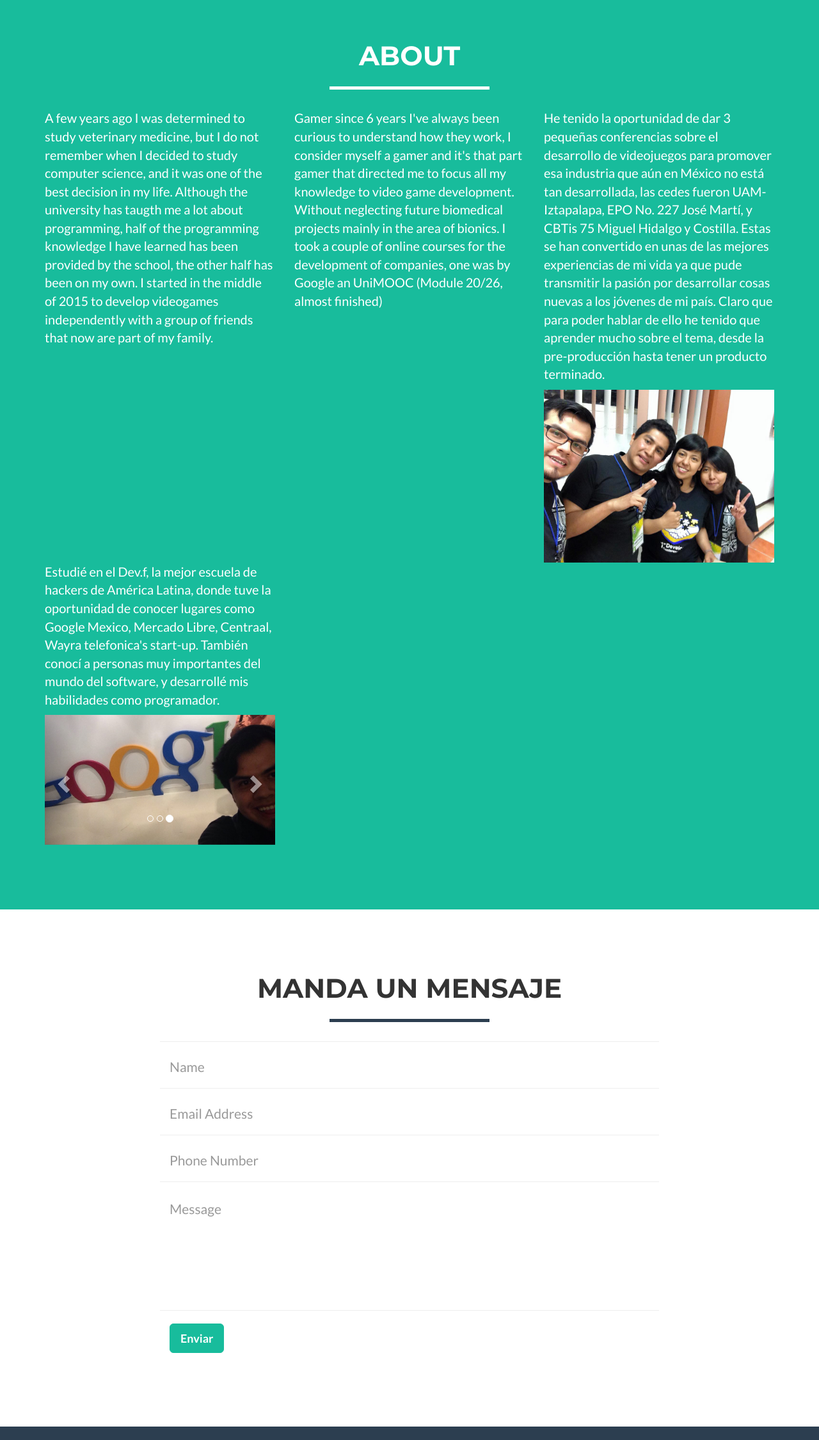
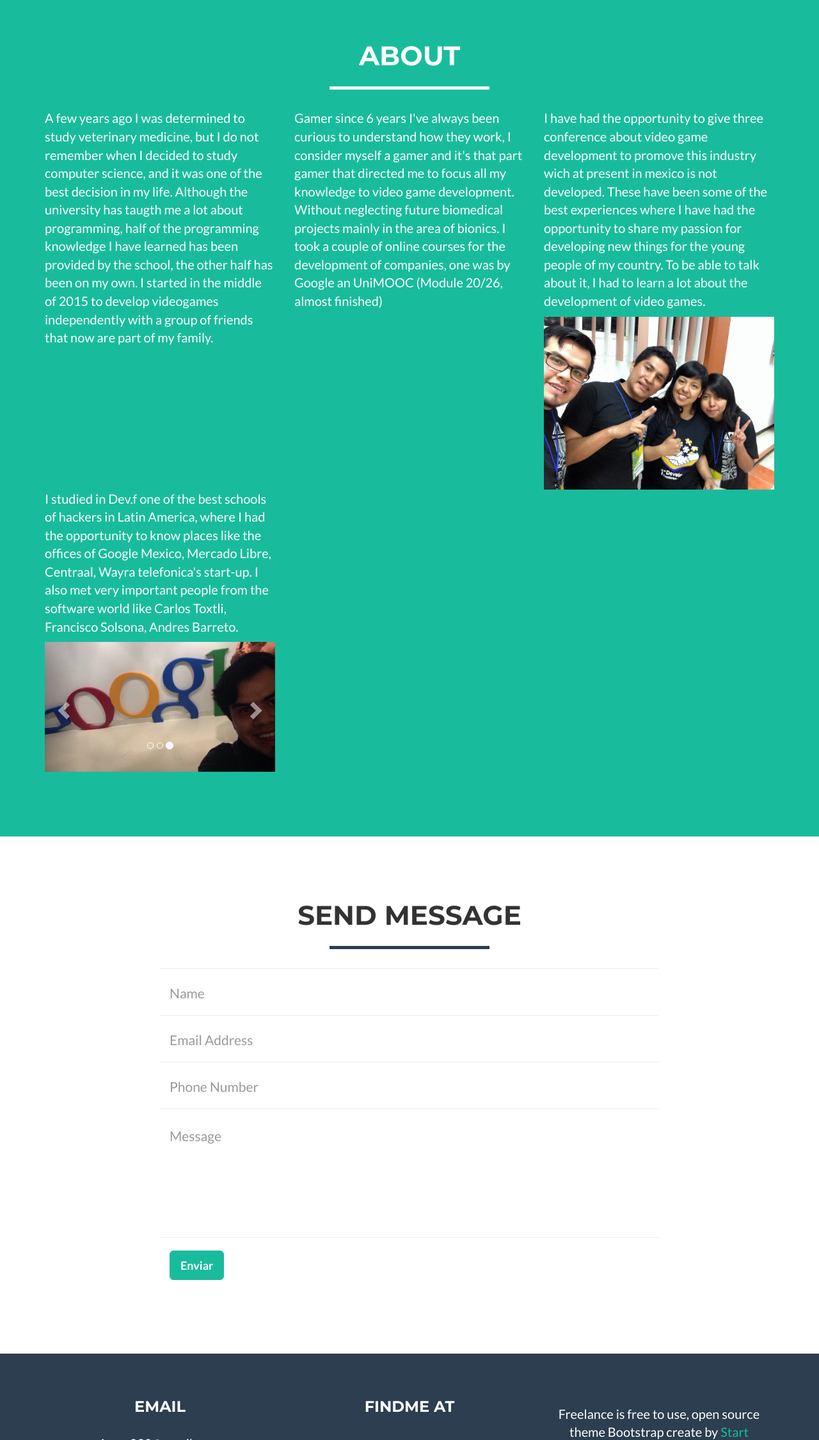
Before and after one commit to RobertoTorresJim/RobertoTorresJim.github.io, a website: page index.html in a window 1280 px wide. Shown: the part 1709-3959 px from the top of the page at 64% size. Drawn offline with nearby package versions, Linux system fonts and the light colour scheme.

Commit message:
Corregido texto en ingles pagina index

```diff
--- a/index.html
+++ b/index.html
@@ -184,11 +184,17 @@
                     one was by Google an UniMOOC (Module 20/26, almost finished)</p>
                 </div>
                 <div class="col-lg-4">
-                    <p>He tenido la oportunidad de dar 3 pequeñas conferencias sobre el desarrollo de videojuegos para promover esa industria que aún en México no está tan desarrollada, las cedes fueron UAM-Iztapalapa, EPO No. 227 José Martí, y CBTis 75 Miguel Hidalgo y Costilla. Estas se han convertido en unas de las mejores experiencias de mi vida ya que pude transmitir la pasión por desarrollar cosas nuevas a los jóvenes de mi país. Claro que para poder hablar de ello he tenido que aprender mucho sobre el tema, desde la pre-producción hasta tener un producto terminado.</p>
+                    <p>I have had the opportunity to give three conference about video game development to promove this
+                       industry wich at present in mexico is not developed. These have been some of the best experiences
+                       where I have had the opportunity to share my passion for developing new things for the young people
+                       of my country.
+                       To be able to talk about it, I had to learn a lot about the development of video games.</p>
                     <img class="img-responsive" src="img/acerca/12308454_1067201123330299_2112593579120322000_n.jpg" alt=""></img>
                 </div>
                 <div class="col-lg-4">
-                    <p>Estudié en el Dev.f, la mejor escuela de hackers de América Latina, donde tuve la oportunidad de conocer lugares como Google Mexico, Mercado Libre, Centraal, Wayra telefonica's start-up. También conocí a personas muy importantes del mundo del software, y desarrollé mis habilidades como programador.</p>
+                    <p>I studied in Dev.f one of the best schools of hackers in Latin America, where I had the opportunity to
+                      know places like the offices of Google Mexico, Mercado Libre, Centraal, Wayra telefonica's start-up.
+                      I also met very important people from the software world like Carlos Toxtli, Francisco Solsona, Andres Barreto.</p>
                     <div id="carousel-example-generic" class="carousel slide" data-ride="carousel">
                       <!-- Carousel de imagenes dev-->
                       <ol class="carousel-indicators">
@@ -231,7 +237,7 @@
         <div class="container">
             <div class="row">
                 <div class="col-lg-12 text-center">
-                    <h2>Manda un mensaje</h2>
+                    <h2>Send Message</h2>
                     <hr class="star-primary">
                 </div>
             </div>
@@ -242,28 +248,28 @@
                     <form name="sentMessage" id="contactForm" novalidate>
                         <div class="row control-group">
                             <div class="form-group col-xs-12 floating-label-form-group controls">
-                                <label>Nombre </label>
+                                <label>Name </label>
                                 <input type="text" class="form-control" placeholder="Name" id="name" required data-validation-required-message="Please enter your name.">
                                 <p class="help-block text-danger"></p>
                             </div>
                         </div>
                         <div class="row control-group">
                             <div class="form-group col-xs-12 floating-label-form-group controls">
-                                <label>Corre Electronico</label>
+                                <label>Email</label>
                                 <input type="email" class="form-control" placeholder="Email Address" id="email" required data-validation-required-message="Please enter your email address.">
                                 <p class="help-block text-danger"></p>
                             </div>
                         </div>
                         <div class="row control-group">
                             <div class="form-group col-xs-12 floating-label-form-group controls">
-                                <label>Teléfono</label>
+                                <label>Telephone</label>
                                 <input type="tel" class="form-control" placeholder="Phone Number" id="phone" required data-validation-required-message="Please enter your phone number.">
                                 <p class="help-block text-danger"></p>
                             </div>
                         </div>
                         <div class="row control-group">
                             <div class="form-group col-xs-12 floating-label-form-group controls">
-                                <label>Mensaje</label>
+                                <label>Message</label>
                                 <textarea rows="5" class="form-control" placeholder="Message" id="message" required data-validation-required-message="Please enter a message."></textarea>
                                 <p class="help-block text-danger"></p>
                             </div>
@@ -291,7 +297,7 @@
                         <p>iruga090@gmail.com</p>
                     </div>
                     <div class="footer-col col-md-4">
-                        <h3>Buscame en</h3>
+                        <h3>Findme at</h3>
                         <ul class="list-inline">
                             <li>
                                 <a href="https://www.facebook.com/Iruga090" class="btn-social btn-outline"><i class="fa fa-fw fa-facebook"></i></a>
@@ -312,7 +318,7 @@
                     </div>
                     <div class="footer-col col-md-4">
                         <h3></h3>
-                        <p>Freelance es de uso gratuito, tema open source Bootstrap creado por <a href="http://startbootstrap.com">Start Bootstrap</a>.</p>
+                        <p>Freelance is free to use, open source theme Bootstrap create by <a href="http://startbootstrap.com">Start Bootstrap</a>.</p>
                     </div>
                 </div>
             </div>
```
